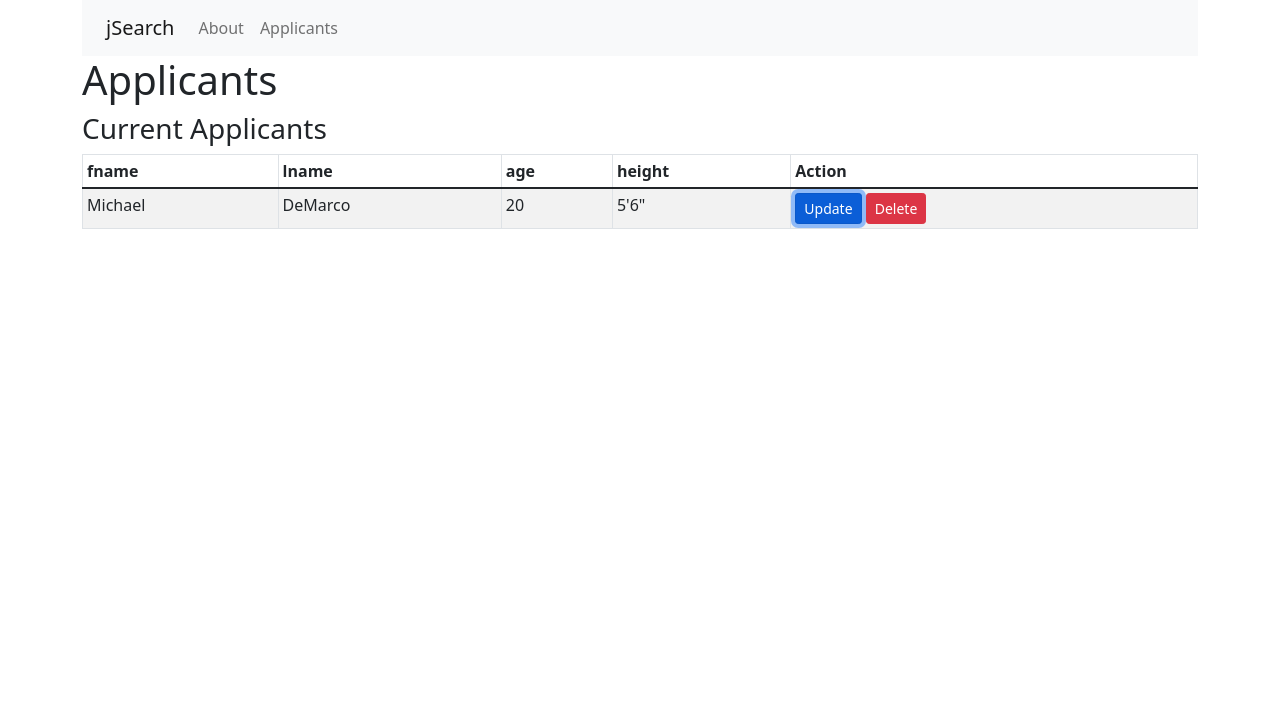
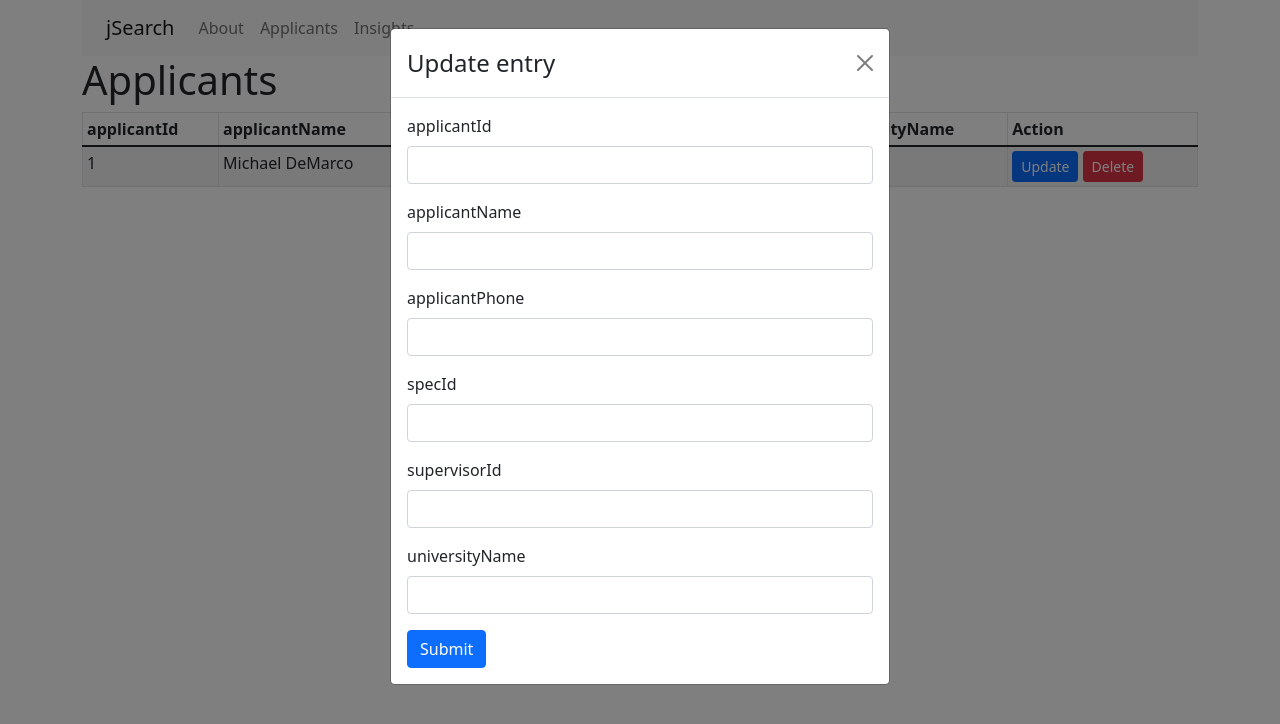
Before and after one commit to johnnhu/Job_Search, a React (Create React App) app in the folder frontend/: page /applicants in a window 1280 px wide. Both pictures are taken after a click on the button "Update". Shown: the top 724 px of the page. Built offline with nearby package versions, Linux system fonts and the light colour scheme.

Commit message:
feat: cors, dummy message class; more work on tables, forms

```diff
--- a/frontend/src/App.js
+++ b/frontend/src/App.js
@@ -2,6 +2,7 @@ import { Routes, Route } from "react-router-dom";
 import Home from "./pages/Home";
 import About from "./pages/About";
 import Applicants from "./pages/Applicants";
+import Insights from "./pages/Insights";
 import './App.css';
 
 function App() {
@@ -11,6 +12,7 @@ function App() {
                 <Route path="/" element={<Home />} />
                 <Route path="/about" element={<About />} />
                 <Route path="/applicants" element={<Applicants />} />
+                <Route path="/insights" element={<Insights />} />
             </Routes>
         </>
     );
--- a/frontend/src/components/GenericForm.js
+++ b/frontend/src/components/GenericForm.js
@@ -0,0 +1,34 @@
+import { Form, Button } from 'react-bootstrap'
+
+const GenericForm = ({ schema, data }) => {
+
+    // TODO: add in value from data using Formik
+    const typeToComponent = (type) => {
+        switch (type) {
+            case 'string':
+            case 'phone':
+            default:
+                return <Form.Control />
+        }
+    }
+
+    return (
+        <>
+            <Form>
+                {Object.entries(schema).map(([key, value]) => {
+                    return (
+                        <Form.Group className="mb-3" controlId="formBasicEmail">
+                            <Form.Label>{key}</Form.Label>
+                            {typeToComponent(value)}
+                        </Form.Group>
+                    )
+                })}
+                <Button variant="primary" type="submit">
+                    Submit
+                </Button>
+            </Form >
+        </>
+    )
+}
+
+export default GenericForm
--- a/frontend/src/components/GenericTable.js
+++ b/frontend/src/components/GenericTable.js
@@ -5,20 +5,33 @@ import {
     Button,
     Modal
 } from "react-bootstrap"
+import GenericForm from "./GenericForm";
 
 const GenericTable = ({
+    schema,
     data
 }) => {
-    const [show, setShow] = useState(false);
+    const [showDelete, setShowDelete] = useState(false);
+    const [showUpdate, setShowUpdate] = useState(false);
+
     const [selectedRow, setSelectedRow] = useState({});
 
-    const handleClose = () => setShow(false);
-    const handleShow = () => setShow(true);
+    const handleCloseDelete = () => setShowDelete(false);
+    const handleShowDelete = () => setShowDelete(true);
 
-    const { headers, rows } = data;
+    const handleCloseUpdate = () => setShowUpdate(false);
+    const handleShowUpdate = () => setShowUpdate(true);
 
-    if (headers === undefined || rows === undefined) {
+    const { rows } = data;
+
+    if (rows === undefined) {
         return "Loading..."
+    }
+
+    const parseHeaders = (rows) => {
+        if (rows.length === 0) return ['']
+
+        return Object.keys(rows[0])
     }
 
     return (
@@ -27,7 +40,7 @@ const GenericTable = ({
             <Table striped bordered hover size="sm">
                 <thead>
                     <tr>
-                        {headers.map((header) => (
+                        {parseHeaders(rows).map((header) => (
                             <th key={header}>{header}</th>
                         ))}
                         <th>Action</th>
@@ -35,7 +48,6 @@ const GenericTable = ({
                 </thead>
                 <tbody>
                     {rows.map((row) => {
-                        console.log({ row })
                         return (
                             <tr>
                                 {Object.values(row).map((value) => {
@@ -44,10 +56,13 @@ const GenericTable = ({
                                     )
                                 })}
                                 <td>
-                                    <Button variant="primary" size="sm">Update</Button>{` `}
                                     <Button onClick={() => {
                                         setSelectedRow(row)
-                                        handleShow()
+                                        handleShowUpdate()
+                                    }} variant="primary" size="sm">Update</Button>{` `}
+                                    <Button onClick={() => {
+                                        setSelectedRow(row)
+                                        handleShowDelete()
                                     }} variant="danger" size="sm">Delete</Button>
                                 </td>
                             </tr>
@@ -57,10 +72,17 @@ const GenericTable = ({
             </Table>
 
             {/* Edit entry modal */}
-            {/* TODO! */}
+            <Modal show={showUpdate} onHide={handleCloseUpdate}>
+                <Modal.Header closeButton>
+                    <Modal.Title>Update entry</Modal.Title>
+                </Modal.Header>
+                <Modal.Body>
+                    <GenericForm schema={schema} data={selectedRow} />
+                </Modal.Body>
+            </Modal>
 
             {/* Delete entry modal */}
-            <Modal show={show} onHide={handleClose}>
+            <Modal show={showDelete} onHide={handleCloseDelete}>
                 <Modal.Header closeButton>
                     <Modal.Title>Are you sure you'd like to delete this entry?</Modal.Title>
                 </Modal.Header>
@@ -69,10 +91,10 @@ const GenericTable = ({
                     <pre>{`${JSON.stringify(selectedRow, null, 2)}`}</pre>
                 </Modal.Body>
                 <Modal.Footer>
-                    <Button variant="secondary" onClick={handleClose}>
+                    <Button variant="secondary" onClick={handleCloseDelete}>
                         Close
                     </Button>
-                    <Button variant="danger" onClick={handleClose}>
+                    <Button variant="danger" onClick={handleCloseDelete}>
                         Submit
                     </Button>
                 </Modal.Footer>
--- a/frontend/src/components/Header.js
+++ b/frontend/src/components/Header.js
@@ -10,6 +10,7 @@ const Header = () => {
                     <Nav className="me-auto">
                         <Nav.Link href="/about">About</Nav.Link>
                         <Nav.Link href="/applicants">Applicants</Nav.Link>
+                        <Nav.Link href="/insights">Insights</Nav.Link>
                         {/* <NavDropdown title="Dropdown" id="basic-nav-dropdown">
                             <NavDropdown.Item href="#action/3.1">Action</NavDropdown.Item>
                             <NavDropdown.Item href="#action/3.2">Another action</NavDropdown.Item>
--- a/frontend/src/layout/Layout.js
+++ b/frontend/src/layout/Layout.js
@@ -1,13 +1,14 @@
 import { Container, Row, Col } from "react-bootstrap"
 import Header from "../components/Header";
 
-const Layout = ({ children }) => {
+const Layout = ({ children, title }) => {
     return (
         <Container>
             <Row>
                 <Col><Header /></Col>
             </Row>
             <Row>
+                <h1>{title}</h1>
                 <Col>{children}</Col>
             </Row>
         </Container>
--- a/frontend/src/pages/Applicants.js
+++ b/frontend/src/pages/Applicants.js
@@ -1,6 +1,8 @@
 import { useState, useEffect } from 'react';
 import GenericTable from '../components/GenericTable';
 import Layout from '../layout/Layout'
+
+import { APPLICANT } from '../utils/schemas';
 
 const Applicants = () => {
     const [applicants, setApplicants] = useState([]);
@@ -8,18 +10,14 @@ const Applicants = () => {
     useEffect(() => {
         const doFetch = () => {
             return {
-                headers: [
-                    "fname",
-                    "lname",
-                    "age",
-                    "height",
-                ],
                 rows: [
                     {
-                        fname: "Michael",
-                        lname: "DeMarco",
-                        age: 20,
-                        height: "5'6\"",
+                        applicantId: "1",
+                        applicantName: "Michael DeMarco",
+                        applicantPhone: "7806809634",
+                        specId: "2",
+                        supervisorId: "3",
+                        universityName: "UBC",
                     }
                 ]
             }
@@ -29,10 +27,8 @@ const Applicants = () => {
     }, []);
 
     return (
-        <Layout>
-            <h1>Applicants</h1>
-            <h3>Current Applicants</h3>
-            <GenericTable data={applicants} />
+        <Layout title={"Applicants"}>
+            <GenericTable schema={APPLICANT} data={applicants} />
         </Layout>
     );
 }
--- /dev/null
+++ b/frontend/src/pages/Insights.js
@@ -0,0 +1,70 @@
+import { useState } from "react";
+import { Button, Container, Row, Col, Modal, Spinner } from 'react-bootstrap'
+import Layout from '../layout/Layout'
+import { BASE_URL } from "../utils/constants";
+
+const Insights = () => {
+    const [data, setData] = useState({});
+    const [show, setShow] = useState(false);
+    const [loading, setLoading] = useState(false);
+
+    const handleClose = () => setShow(false);
+    const handleShow = () => setShow(true);
+
+    const performQuery = async () => {
+        setLoading(true);
+
+        try {
+            const response = await fetch(`${BASE_URL}/hello`)
+            console.log(response);
+
+            const data = await response.json();
+            console.log(data);
+
+            setData(data)
+            handleShow()
+        } catch (error) {
+            console.error(error)
+        } finally {
+            setLoading(false)
+        }
+    }
+
+    return (
+        <Layout>
+            <h1>Insights</h1>
+            <Container>
+                <Row>
+                    <Col xs={2}>Custom query</Col>
+                    <Col xs={2}><Button onClick={() => {
+                        performQuery()
+                    }} variant="primary" type="submit">Go!</Button></Col>
+                    {loading &&
+                        <Col>
+                            <Spinner animation="border" role="status">
+                                <span className="visually-hidden">Loading...</span>
+                            </Spinner>
+                        </Col>
+                    }
+                </Row>
+            </Container>
+
+            <Modal show={show} onHide={handleClose}>
+                <Modal.Header closeButton>
+                    <Modal.Title>Result</Modal.Title>
+                </Modal.Header>
+                <Modal.Body>Here's your result!
+                    <br /><br />
+                    <pre>{`${JSON.stringify(data, null, 2)}`}</pre>
+                </Modal.Body>
+                <Modal.Footer>
+                    <Button variant="primary" onClick={handleClose}>
+                        Close
+                    </Button>
+                </Modal.Footer>
+            </Modal>
+        </Layout >
+    );
+}
+
+export default Insights;
--- /dev/null
+++ b/frontend/src/utils/constants.js
@@ -0,0 +1 @@
+export const BASE_URL = "0.0.0.0/4567"
--- /dev/null
+++ b/frontend/src/utils/helpers.js
@@ -0,0 +1,3 @@
+export const sleep = (ms) => {
+    return new Promise(resolve => setTimeout(resolve, ms));
+}
--- /dev/null
+++ b/frontend/src/utils/schemas.js
@@ -0,0 +1,8 @@
+export const APPLICANT = {
+    applicantId: 'string',
+    applicantName: 'string',
+    applicantPhone: 'phone',
+    specId: 'string',
+    supervisorId: 'string',
+    universityName: 'string'
+}
```
Also changed, not shown: 2 other files (tests, documents, lock files or other folders).
